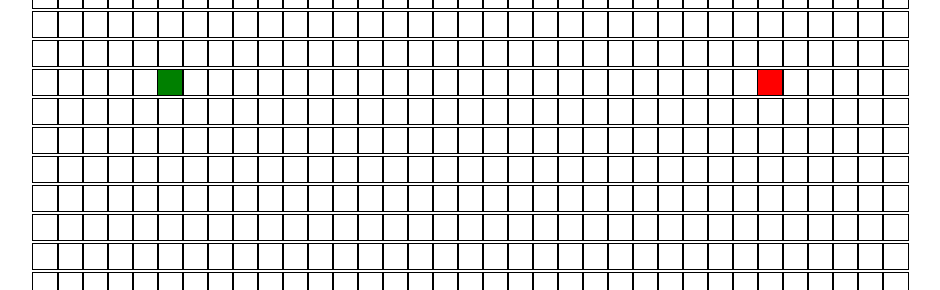
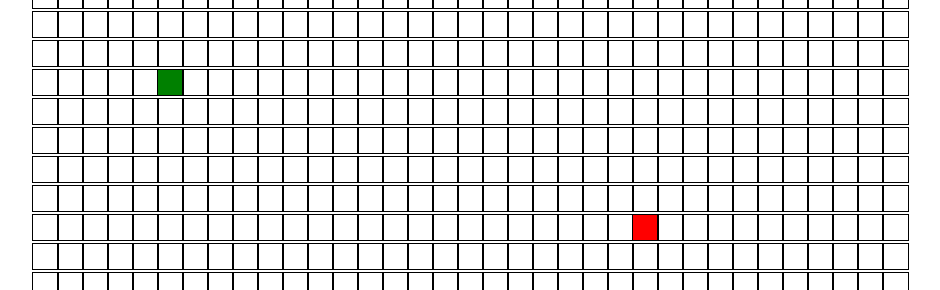
Before and after one commit to hien-alex/pathfinder_visual, a React (Create React App) app: page / in a window 1280 px wide. Shown: the part 370-660 px from the top of the page, without its empty margins (170-1110 px from the left). Built offline with nearby package versions, Linux system fonts and the light colour scheme.

Commit message:
cleaning up code

```diff
--- a/src/PathfindingVisualizer/PathfindingVisualizer.jsx
+++ b/src/PathfindingVisualizer/PathfindingVisualizer.jsx
@@ -5,8 +5,8 @@ import { dijkstra, getNodesInShortestPathOrder } from "../Algorithms/Dijkstras";
 
 const START_NODE_ROW = 10;
 const START_NODE_COL = 5;
-const FINISH_NODE_ROW = 10;
-const FINISH_NODE_COL = 29;
+const FINISH_NODE_ROW = 15;
+const FINISH_NODE_COL = 24;
 
 export default class PathfindingVisualizer extends Component {
   constructor(props) {
@@ -49,9 +49,7 @@ export default class PathfindingVisualizer extends Component {
   }
 
   animateDijkstras(visitedNodesInOrder, nodesInShortestPathOrder) {
-    console.log(visitedNodesInOrder.length);
     for (let i = 0; i <= visitedNodesInOrder.length; i++) {
-      console.log(i);
       if (i === visitedNodesInOrder.length) {
         setTimeout(() => {
           this.animateShortestPath(nodesInShortestPathOrder);
@@ -72,12 +70,6 @@ export default class PathfindingVisualizer extends Component {
     const finishNode = grid[FINISH_NODE_ROW][FINISH_NODE_COL];
     const visitedNodesInOrder = dijkstra(grid, startNode, finishNode);
     const nodesInShortestPathOrder = getNodesInShortestPathOrder(finishNode);
-    // console.log(finishNode[0].previousNode);
-    // console.log(finishNode[0].previousNode[0].previousNode);
-    // console.log(finishNode[0].previousNode[0].previousNode[0].previousNode);
-    // console.log(
-    //   finishNode[0].previousNode[0].previousNode[0].previousNode[0].previousNode
-    // );
     this.animateDijkstras(visitedNodesInOrder, nodesInShortestPathOrder);
   }
 
```
